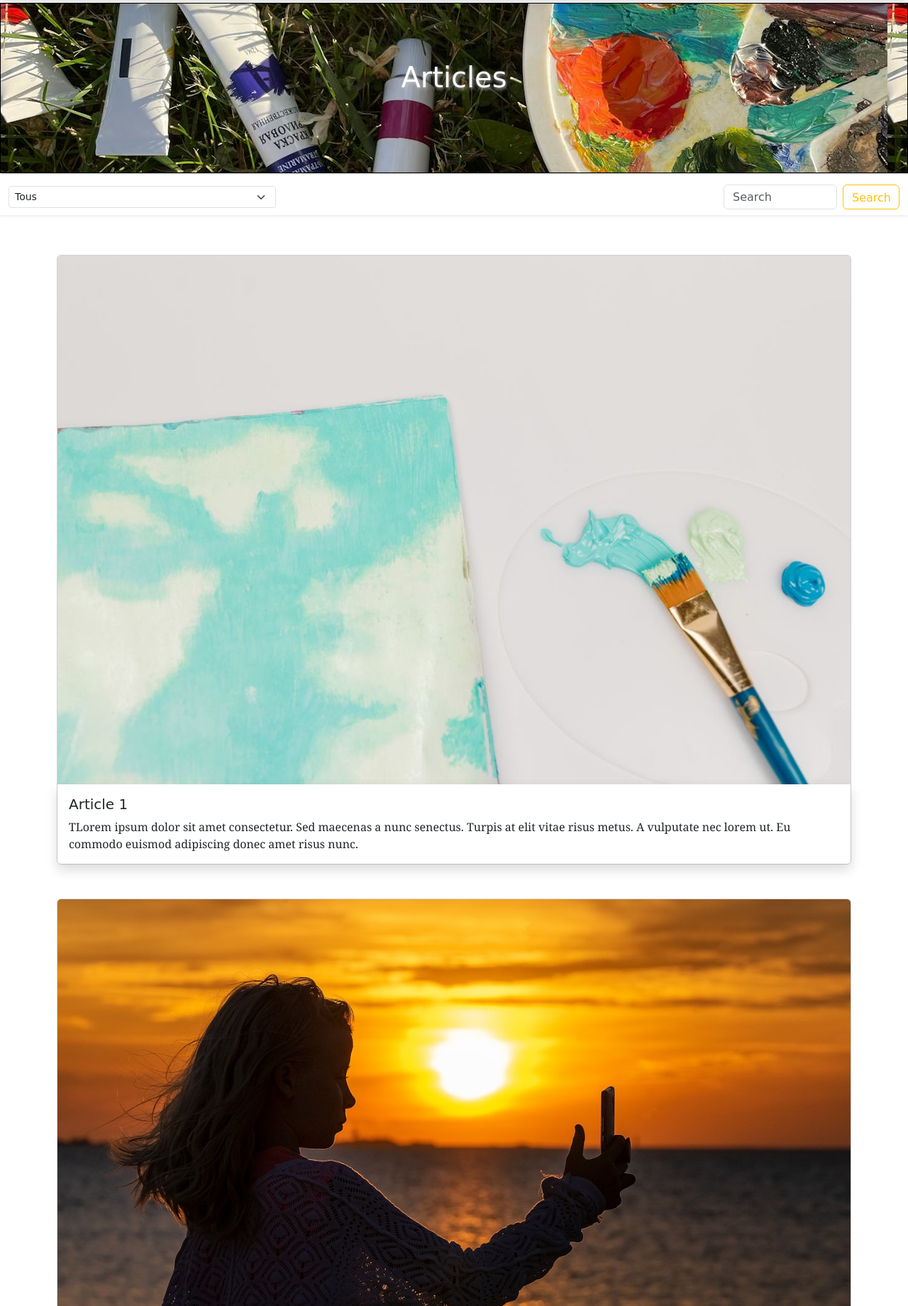
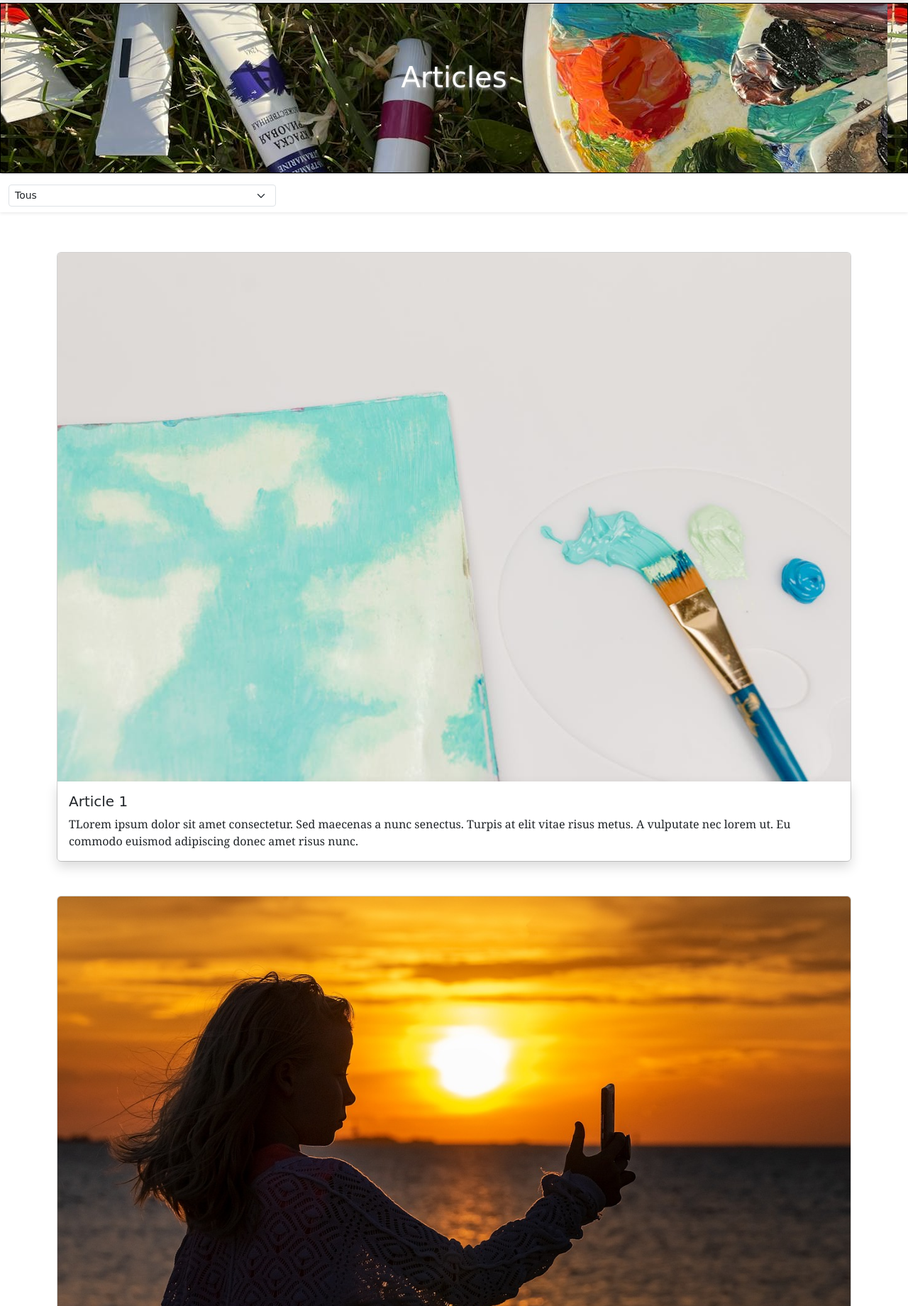
Before and after one commit to B-Ethan07/Educ-easy, a PHP site: page /article.html in a window 1280 px wide. Shown: the part 80-1920 px from the top of the page at 71% size. Run offline with PHP 8.4, Linux system fonts and the light colour scheme; some web fonts are replaced.

Commit message:
adding a filter for the articles and removing searchbar

```diff
--- a/article.html
+++ b/article.html
@@ -73,36 +73,19 @@
     <main>
       <nav class="navbar shadow-sm" style="background-color: #ffffff">
         <div class="container-fluid">
-          <select id="filtre"
-            class="form-select form-select-sm"
-            style="width: 30%"
-            aria-label="Small select example"
-          >
-            <label for="filtre">Thèmes</label>
-            <option value="all" onclick="filterSelection('animals')" selected>Tous</option>
+<select id="filtre" class="form-select form-select-sm" style="width: 30%">
+  <option value="all" selected>Tous</option>
   <option value="activity">Activité</option>
   <option value="song">Chanson</option>
   <option value="health">Santé</option>
   <option value="food">Alimentation</option>
 </select>
-          <form  class="d-flex " role="search">
-            <input id="searchbar"
-              class="form-control me-2"
-              type="search"
-              placeholder="Search"
-              aria-label="Search"
-              style="width: 10em; height: 2.2em;"
-            />
-            <button id="searchbar" class="btn btn-outline-warning" type="submit" style="width: 5em; height: 2.2em;">
-              Search
-            </button>
-          </form>
         </div>
       </nav>
         <article>
 <div id="myUL" class="row row-cols-1 row-cols-md-1 g-5 m-2">
   <div class="col">
-              <div class="card" data-theme="filterDiv all activity">
+              <div class="card activity">
                 <img src="assets\images\peinture.jpg" class="card-img-top" alt="peinture bleu avec pinceau">
 
                 <div class="card-body shadow">
@@ -112,7 +95,7 @@
               </div>
             </div>
             <div class="col">
-              <div class="card" data-theme="filterDiv all song">
+              <div class="card song" >
                 <img src="assets\images\selfie.jpg" class="card-img-top" alt="selfie d'enfant à la plage">
 
                 <div class="card-body shadow">
@@ -122,7 +105,7 @@
               </div>
             </div>
             <div class="col">
-              <div class="card" data-theme="filterDiv all activity">
+              <div class="card activity">
                 <img src="assets\images\pexels-daiangan-102127 (1).jpg" class="card-img-top" alt="palette de couleur">
 
                 <div class="card-body shadow">
@@ -132,7 +115,7 @@
               </div>
             </div>
             <div class="col">
-              <div class="card" data-theme="filterDiv all health">
+              <div class="card health">
                 <img src="assets\images\pexels-padrinan-194094.jpg" class="card-img-top" alt="bateaux en papier origami">
 
                 <div class="card-body shadow">
@@ -165,6 +148,7 @@
         </li>
       </ul>
     </footer>
+
     <script src="script.js"></script>
     <script
       src="https://cdn.jsdelivr.net/npm/bootstrap@5.3.6/dist/js/bootstrap.bundle.min.js"
--- a/assets/style.css
+++ b/assets/style.css
@@ -97,7 +97,15 @@ footer > ul > li {
     text-decoration: none;
     display: flex;
     margin: 0 0.5rem;
+    justify-content: center;
+    align-items: center;
 }
+footer > ul > li > .cta {
+    padding: 1px 4px;
+    border-radius: px;
+}
+
+
 .card-text {
     font-family:Georgia, 'Times New Roman', Times, serif;
     text-align: start;
--- a/index.html
+++ b/index.html
@@ -60,7 +60,7 @@
             </li>
             <li class="nav-item" id="addarticle">
               <button type="button" class="ctaNav">
-                <a class="nav-link" href="popups.html"> + </a>
+                <a class="nav-link newArticle" href="popups.html"> + </a>
               </button>
             </li>
           </ul>
--- a/popups.html
+++ b/popups.html
@@ -16,7 +16,7 @@
     <title>Ecrire un article</title>
   </head>
   <body>
-    <nav
+ <nav
       class="navbar sticky-top navbar-expand-sm shadow"
       style="background-color: #ffffff"
     >
@@ -58,7 +58,7 @@
             </li>
             <li class="nav-item" id="addarticle">
               <button type="button" class="ctaNav">
-                <a class="nav-link" href="popups.html"> + </a>
+                <a class="nav-link newArticle" href="popups.html"> + </a>
               </button>
             </li>
           </ul>
--- a/script.js
+++ b/script.js
@@ -1,22 +1,14 @@
-/*function myFunction() {
+// fonctionnalité de filtre d'article
 
-  // Declare variables
-  var input, filter, ul, li, a, i, txtValue;
-  input = document.getElementById('searchbar');
-  filter = input.value.toUpperCase();
-  ul = document.getElementById("myUL");
-  article = ul.querySelectorAll('.card');
+document.getElementById('filtre').addEventListener('change', function () {
+  const selected = this.value; // valeur sélectionnée
+  const articles = document.querySelectorAll('.card');
 
-  // Loop through all list items, and hide those who don't match the search query
-  for (i = 0; i < article.length; i++) {
-    a = article[i].getElementByAttribute("data-theme")[0];
-    txtValue = a.textContent || a.innerText;
-    if (txtValue.toUpperCase().indexOf(filter) > -1) {
-      article[i].style.display = "";
+  articles.forEach(article => {
+    if (selected === 'all' || article.classList.contains(selected)) {
+      article.parentElement.style.display = ''; // afficher le .col
     } else {
-      article[i].style.display = "none";
+      article.parentElement.style.display = 'none'; // cacher le .col
     }
-  }
-}myFunction()*/
-
-//????????????????????
+  });
+});
```
Also changed, not shown: assets/popup.css (+1 -7 lines), popup_news.js (+10 -0 lines). Lines whose indentation alone changed are shown as unchanged.
